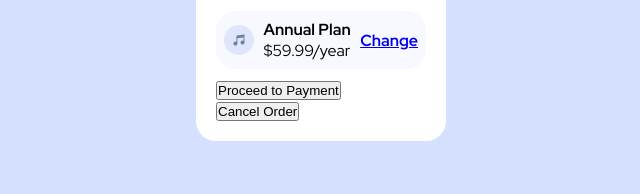
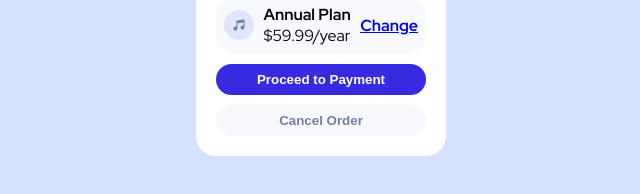
Before and after one commit to sara-carretero/proyecto-order-summary, a plain HTML site: page index.html in a window 1280 px wide. Shown: the part 460-654 px from the top of the page, without its empty margins (319-959 px from the left). Drawn offline with Linux system fonts and the light colour scheme.

Commit message:
Estilando y animando botones

```diff
--- a/main.css
+++ b/main.css
@@ -52,3 +52,30 @@ article {
 .precio a {
   font-weight: bold;
 }
+
+button {
+  display: block;
+  width: 100%;
+  border: none;
+  padding: 8px;
+  border-radius: 20px;
+  cursor: pointer;
+  transition: 0.3s scale;
+}
+
+.btn-payment {
+  margin-bottom: 10px;
+  background-color: #382ae1;
+  color: white;
+  font-weight: bold;
+}
+
+.btn-cancel {
+  font-weight: bold;
+  color: #7280a7;
+  background-color: #f8f9fe;
+}
+
+button:hover {
+  scale: 1.1;
+}
```
